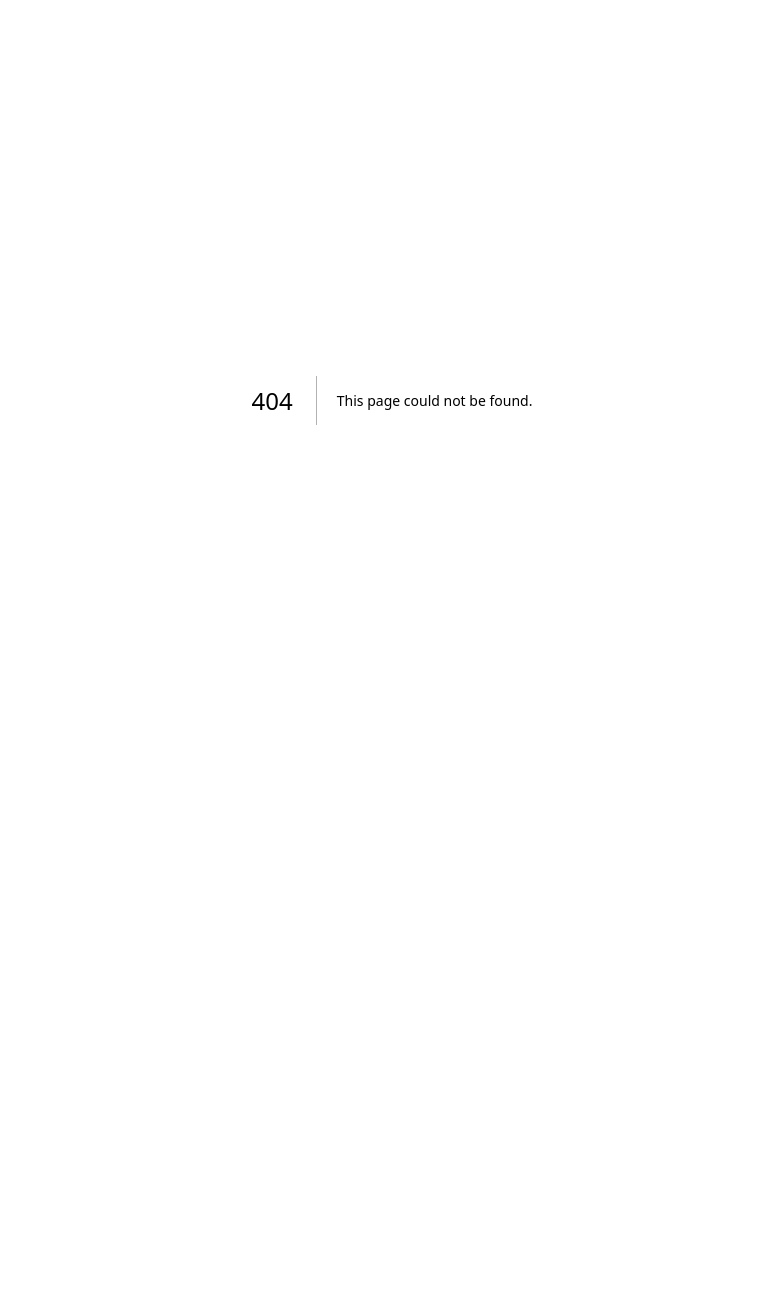
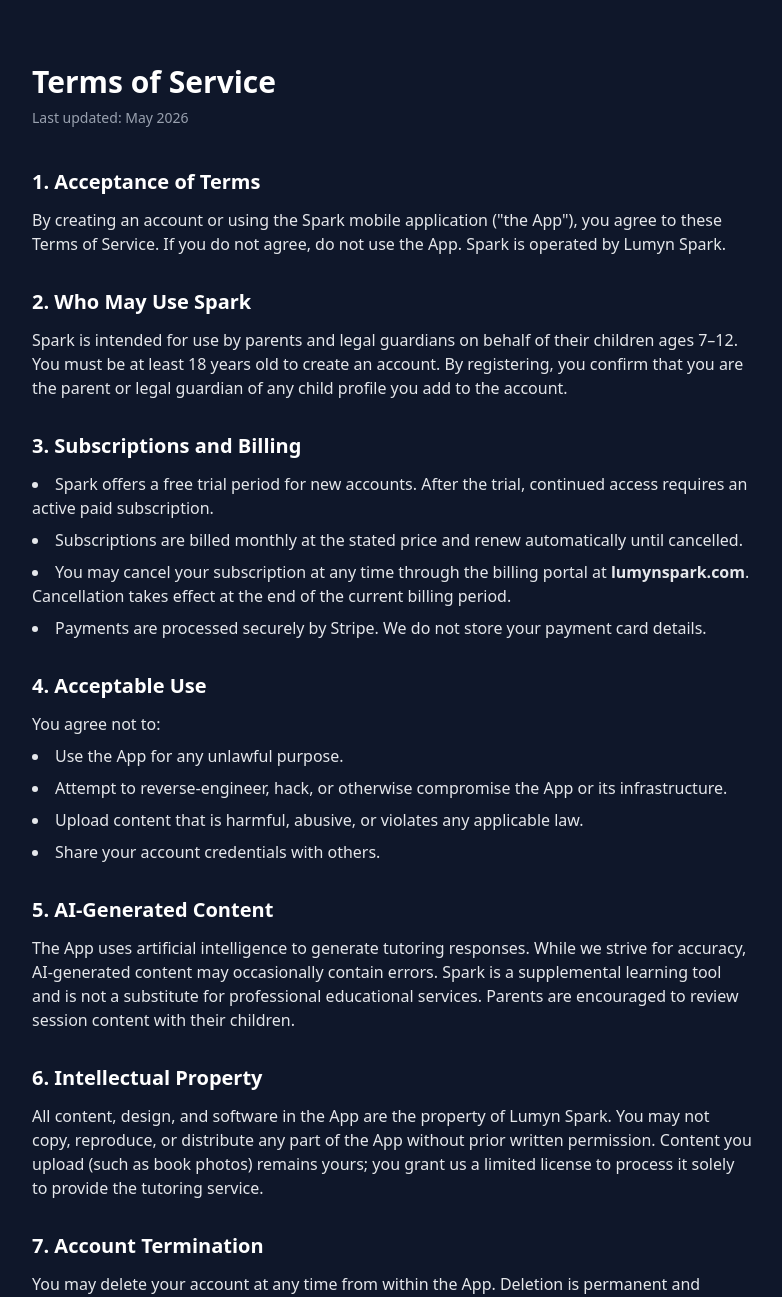
Before and after one commit to ahmadmahfouz1989-spec/lumynspark, a Next.js app: page /terms in a window 1280 px wide. Before the commit this address had no page. Shown: the top 1297 px of the page, without its empty margins (248-1030 px from the left). Before the commit the page ends 800 px from the top, so only its background shows below. Built offline with nearby package versions, Linux system fonts and the light colour scheme.

Commit message:
Add Terms of Service page

```diff
--- /dev/null
+++ b/app/terms/page.tsx
@@ -0,0 +1,74 @@
+export const metadata = {
+  title: 'Terms of Service — Spark AI Tutor',
+}
+
+export default function TermsPage() {
+  return (
+    <main className="max-w-3xl mx-auto px-6 py-16 text-gray-200">
+      <h1 className="text-3xl font-bold text-white mb-2">Terms of Service</h1>
+      <p className="text-sm text-gray-400 mb-10">Last updated: May 2026</p>
+
+      <section className="mb-8">
+        <h2 className="text-xl font-semibold text-white mb-3">1. Acceptance of Terms</h2>
+        <p>By creating an account or using the Spark mobile application ("the App"), you agree to these Terms of Service. If you do not agree, do not use the App. Spark is operated by Lumyn Spark.</p>
+      </section>
+
+      <section className="mb-8">
+        <h2 className="text-xl font-semibold text-white mb-3">2. Who May Use Spark</h2>
+        <p>Spark is intended for use by parents and legal guardians on behalf of their children ages 7–12. You must be at least 18 years old to create an account. By registering, you confirm that you are the parent or legal guardian of any child profile you add to the account.</p>
+      </section>
+
+      <section className="mb-8">
+        <h2 className="text-xl font-semibold text-white mb-3">3. Subscriptions and Billing</h2>
+        <ul className="list-disc list-inside space-y-2">
+          <li>Spark offers a free trial period for new accounts. After the trial, continued access requires an active paid subscription.</li>
+          <li>Subscriptions are billed monthly at the stated price and renew automatically until cancelled.</li>
+          <li>You may cancel your subscription at any time through the billing portal at <strong>lumynspark.com</strong>. Cancellation takes effect at the end of the current billing period.</li>
+          <li>Payments are processed securely by Stripe. We do not store your payment card details.</li>
+        </ul>
+      </section>
+
+      <section className="mb-8">
+        <h2 className="text-xl font-semibold text-white mb-3">4. Acceptable Use</h2>
+        <p>You agree not to:</p>
+        <ul className="list-disc list-inside space-y-2 mt-2">
+          <li>Use the App for any unlawful purpose.</li>
+          <li>Attempt to reverse-engineer, hack, or otherwise compromise the App or its infrastructure.</li>
+          <li>Upload content that is harmful, abusive, or violates any applicable law.</li>
+          <li>Share your account credentials with others.</li>
+        </ul>
+      </section>
+
+      <section className="mb-8">
+        <h2 className="text-xl font-semibold text-white mb-3">5. AI-Generated Content</h2>
+        <p>The App uses artificial intelligence to generate tutoring responses. While we strive for accuracy, AI-generated content may occasionally contain errors. Spark is a supplemental learning tool and is not a substitute for professional educational services. Parents are encouraged to review session content with their children.</p>
+      </section>
+
+      <section className="mb-8">
+        <h2 className="text-xl font-semibold text-white mb-3">6. Intellectual Property</h2>
+        <p>All content, design, and software in the App are the property of Lumyn Spark. You may not copy, reproduce, or distribute any part of the App without prior written permission. Content you upload (such as book photos) remains yours; you grant us a limited license to process it solely to provide the tutoring service.</p>
+      </section>
+
+      <section className="mb-8">
+        <h2 className="text-xl font-semibold text-white mb-3">7. Account Termination</h2>
+        <p>You may delete your account at any time from within the App. Deletion is permanent and removes all associated data. We reserve the right to suspend or terminate accounts that violate these Terms.</p>
+      </section>
+
+      <section className="mb-8">
+        <h2 className="text-xl font-semibold text-white mb-3">8. Limitation of Liability</h2>
+        <p>To the fullest extent permitted by law, Lumyn Spark is not liable for any indirect, incidental, or consequential damages arising from your use of the App. Our total liability to you shall not exceed the amount you paid us in the three months preceding the claim.</p>
+      </section>
+
+      <section className="mb-8">
+        <h2 className="text-xl font-semibold text-white mb-3">9. Changes to These Terms</h2>
+        <p>We may update these Terms from time to time. We will notify you of material changes via email or an in-app notice. Continued use of the App after changes take effect constitutes your acceptance of the updated Terms.</p>
+      </section>
+
+      <section className="mb-8">
+        <h2 className="text-xl font-semibold text-white mb-3">10. Contact</h2>
+        <p>For any questions about these Terms, contact us at:</p>
+        <p className="mt-2 font-semibold text-white">ahmadmahfouz1989@gmail.com</p>
+      </section>
+    </main>
+  )
+}
```
